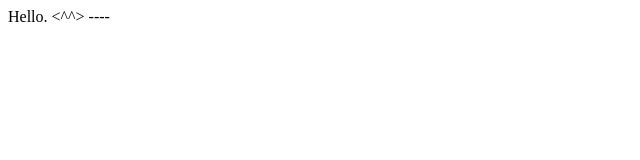
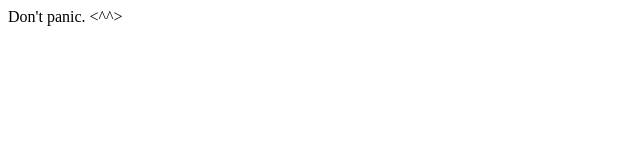
Before and after one commit to stromme/highcamp, a plain HTML site: page index.html in a window 1280 px wide. Shown: the full height of the page, 0-640 px from the left. Drawn offline with Linux system fonts and the light colour scheme.

Commit message:
Update index.html

```diff
--- a/index.html
+++ b/index.html
@@ -1,8 +1,6 @@
 <html>
-  Hello.
+  Don't panic.
 
   <^^>
-  ----
-
 
 </html>
```
